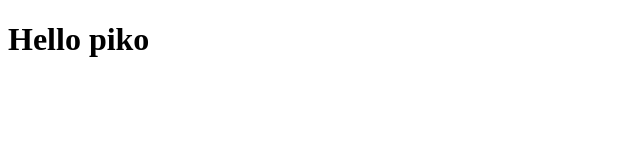
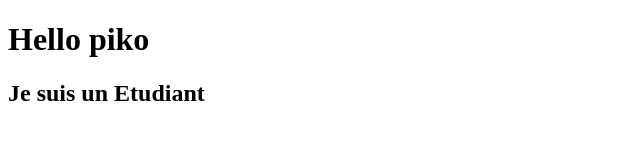
Before and after one commit to pikoyves/E-Learning, a plain HTML site: page index.html in a window 1280 px wide. Shown: the whole page, without its empty margins (0-640 px from the left). Drawn offline with Linux system fonts and the light colour scheme.

Commit message:
Ajout de la ligne de presentation dans index.html

```diff
--- a/index.html
+++ b/index.html
@@ -7,6 +7,7 @@
 </head>
 <body>
     <h1>Hello piko</h1>
+    <h2>Je suis un Etudiant</h2>
 
 </body>
 </html>
```
